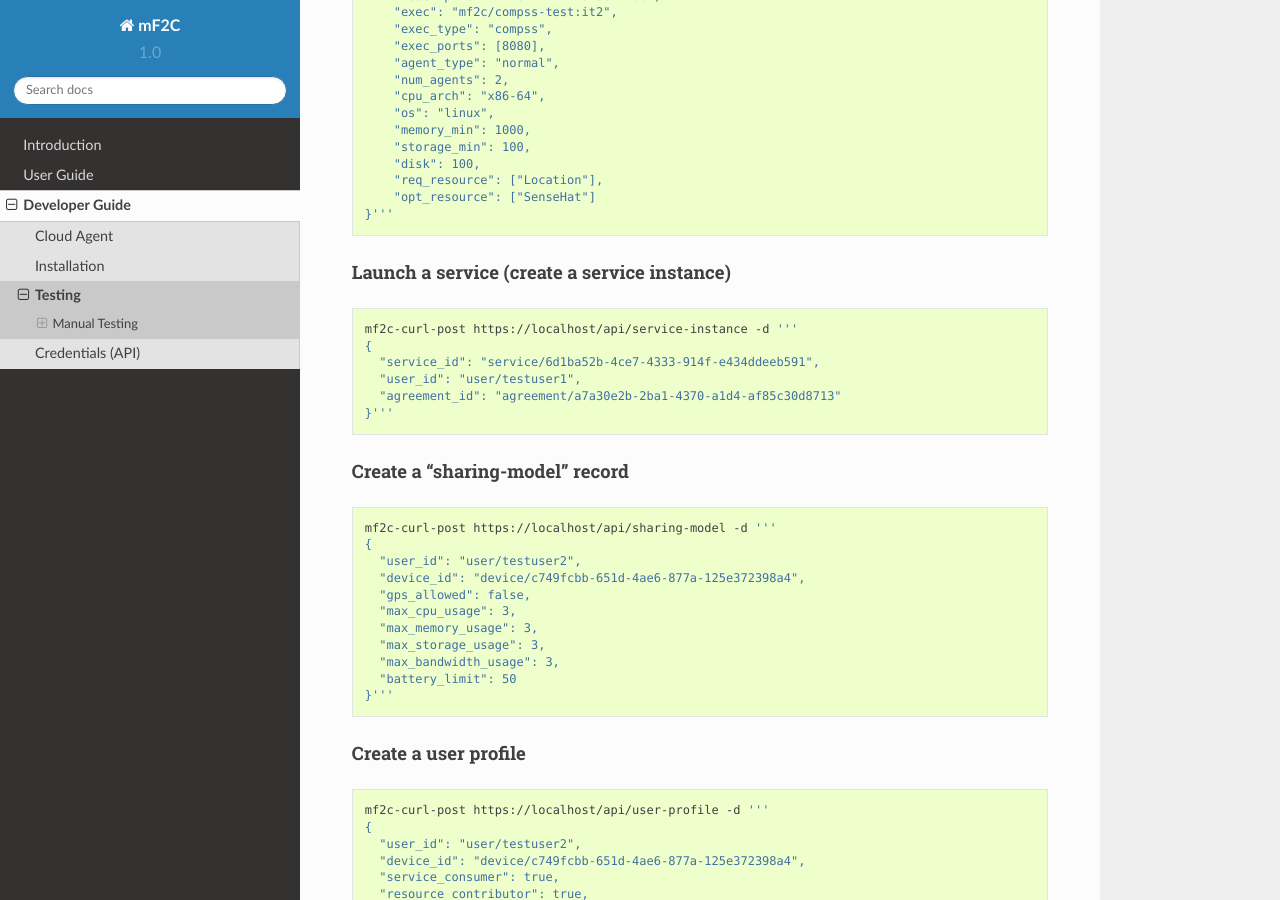
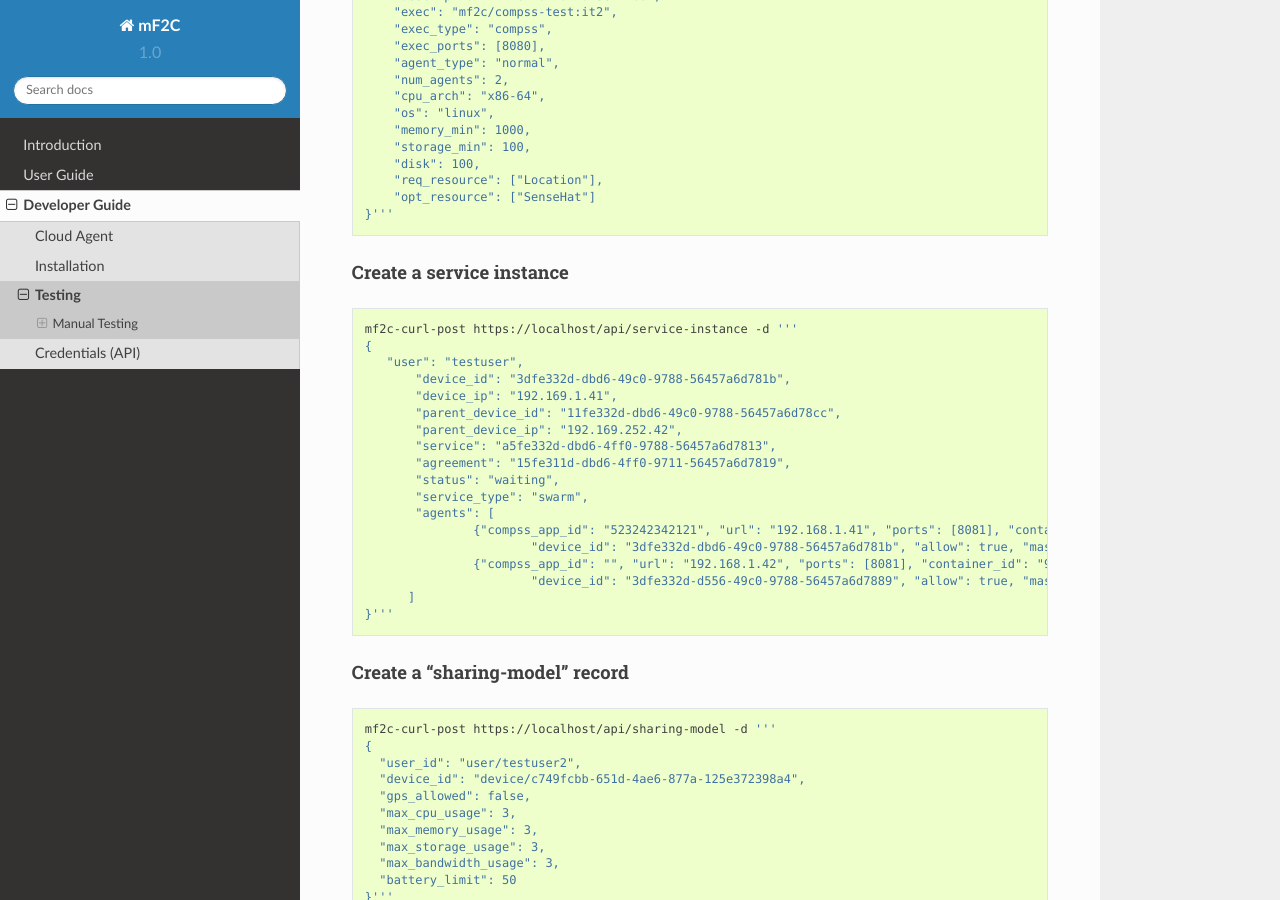
Before and after one commit to mF2C/Documentation, a Sphinx documentation site: the page built from documentation/developer_guide/testing.rst, in a window 1280 px wide and 900 px high, scrolled down 2746 px. Built offline with Sphinx 7.4.7 and the Read the Docs theme 2.0.0, drawn with Linux system fonts in a browser that asks for light colours.

Commit message:
service instance updated

```diff
--- a/documentation/developer_guide/testing.rst
+++ b/documentation/developer_guide/testing.rst
@@ -159,16 +159,28 @@ Example with all optional fields:
         "opt_resource": ["SenseHat"]
     }'''
 
-Launch a service (create a service instance)
+Create a service instance
 ~~~~~~~~~~~~~~~~~~~~~~~~~
 
 .. code-block:: bash
 
     mf2c-curl-post https://localhost/api/service-instance -d '''
     {
-      "service_id": "service/6d1ba52b-4ce7-4333-914f-e434ddeeb591",
-      "user_id": "user/testuser1",
-      "agreement_id": "agreement/a7a30e2b-2ba1-4370-a1d4-af85c30d8713"
+       "user": "testuser",
+	   "device_id": "3dfe332d-dbd6-49c0-9788-56457a6d781b",
+	   "device_ip": "192.169.1.41",
+	   "parent_device_id": "11fe332d-dbd6-49c0-9788-56457a6d78cc",
+	   "parent_device_ip": "192.169.252.42",
+	   "service": "a5fe332d-dbd6-4ff0-9788-56457a6d7813",
+	   "agreement": "15fe311d-dbd6-4ff0-9711-56457a6d7819",
+	   "status": "waiting",
+	   "service_type": "swarm",
+	   "agents": [
+		   {"compss_app_id": "523242342121", "url": "192.168.1.41", "ports": [8081], "container_id": "10asd673f", "status": "waiting",
+			   "device_id": "3dfe332d-dbd6-49c0-9788-56457a6d781b", "allow": true, "master_compss": true, "app_type": "swarm"},
+		   {"compss_app_id": "", "url": "192.168.1.42", "ports": [8081], "container_id": "99asd673f", "status": "waiting",
+			   "device_id": "3dfe332d-d556-49c0-9788-56457a6d7889", "allow": true, "master_compss": false, "app_type": "swarm"}
+	  ]
     }'''
 
 
```
